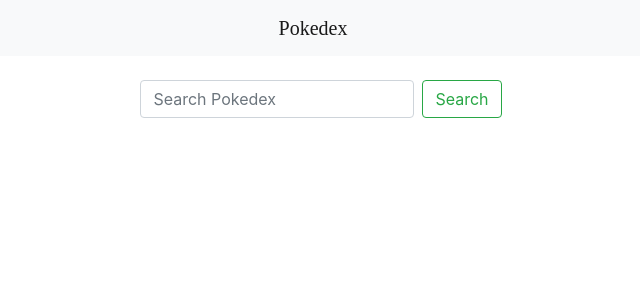
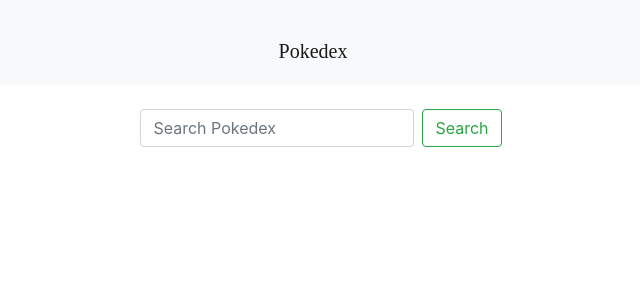
Before and after one commit to DarcXnite/pokedex-app, a React (Create React App) app: page / in a window 1280 px wide. Shown: the top 300 px of the page, without its empty margins (319-959 px from the left). Built offline with nearby package versions, Linux system fonts and the light colour scheme; no server answers; the HTML template or start-up script is replaced by a standard one; a web font is replaced by a local one.

Commit message:
Update Heading.js

```diff
--- a/src/components/Heading.js
+++ b/src/components/Heading.js
@@ -1,11 +1,16 @@
-import React from 'react'
+import React from "react";
+import { Link } from "react-router-dom";
 
 const Heading = () => {
-    return (
-        <header className='navbar navbar-light bg-light App-header'>
-            <a href="/pokedex-app" className='pokemon-font navbar-brand mb-0 h1'>Pokedex</a>
-        </header>
-    )
-}
+	return (
+		<header className="navbar navbar-light bg-light App-header">
+			<Link to="/pokedex-app">
+				<h1 href="/pokedex-app" className="pokemon-font navbar-brand mb-0 h1">
+					Pokedex
+				</h1>
+			</Link>
+		</header>
+	);
+};
 
-export default Heading
+export default Heading;
```
